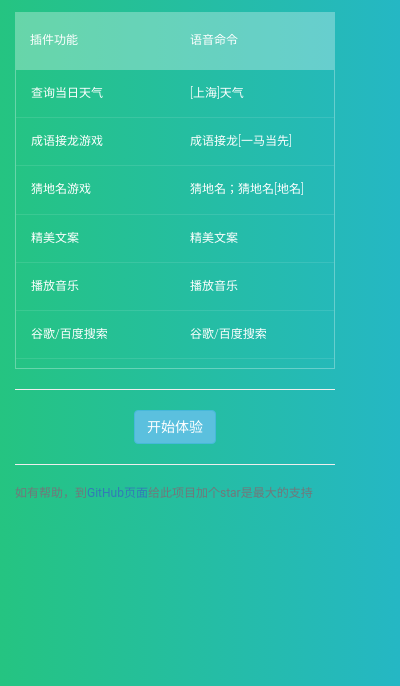
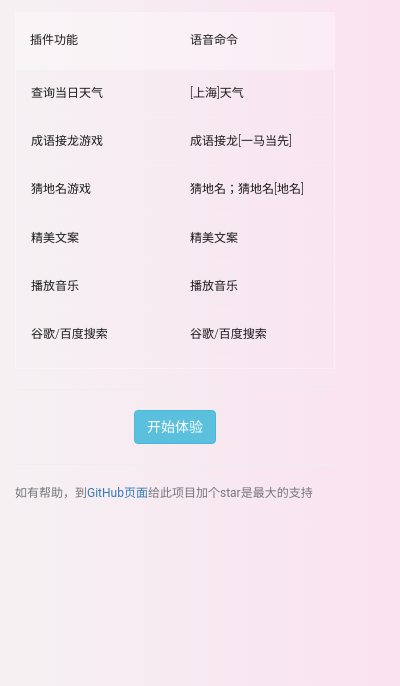
Before and after one commit to HOLLYwyh/HCI-Final, a browser extension: page popup.html in a window 400 px wide. Shown: the part 158-844 px from the top of the page. Drawn offline with Linux system fonts and the light colour scheme.

Commit message:
调整界面

```diff
--- a/css/table.css
+++ b/css/table.css
@@ -1,6 +1,6 @@
 h1{
     font-size: 30px;
-    color: #fff;
+    color: rgb(27, 26, 26);
     text-transform: uppercase;
     font-weight: 300;
     text-align: center;
@@ -24,7 +24,7 @@ h1{
     text-align: left;
     font-weight: 500;
     font-size: 12px;
-    color: #fff;
+    color: rgb(27, 26, 26);
     text-transform: uppercase;
   }
   td{
@@ -33,7 +33,7 @@ h1{
     vertical-align:middle;
     font-weight: 300;
     font-size: 12px;
-    color: #fff;
+    color: rgb(27, 26, 26);
     border-bottom: solid 1px rgba(255,255,255,0.1);
   }
 
@@ -42,8 +42,8 @@ h1{
 
   @import url(https://fonts.googleapis.com/css?family=Roboto:400,500,300,700);
   body{
-    background: -webkit-linear-gradient(left, #25c481, #25b7c4);
-    background: linear-gradient(to right, #25c481, #25b7c4);
+    background: -webkit-linear-gradient(left, #f5f1f3, #fae2ef);
+    background: linear-gradient(to right, #f5f1f3, #fae2ef);
     font-family: 'Roboto', sans-serif;
   }
   section{
```
Also changed, not shown: index.html (+0 -1 lines), js/content-script.js (+5 -5 lines).
